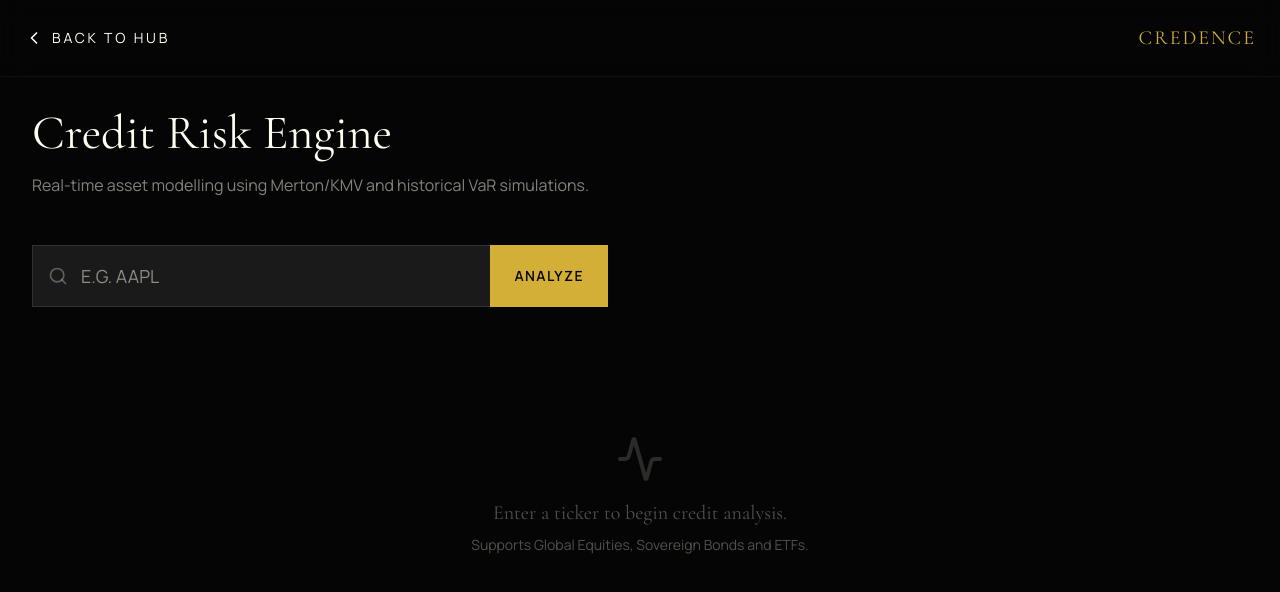
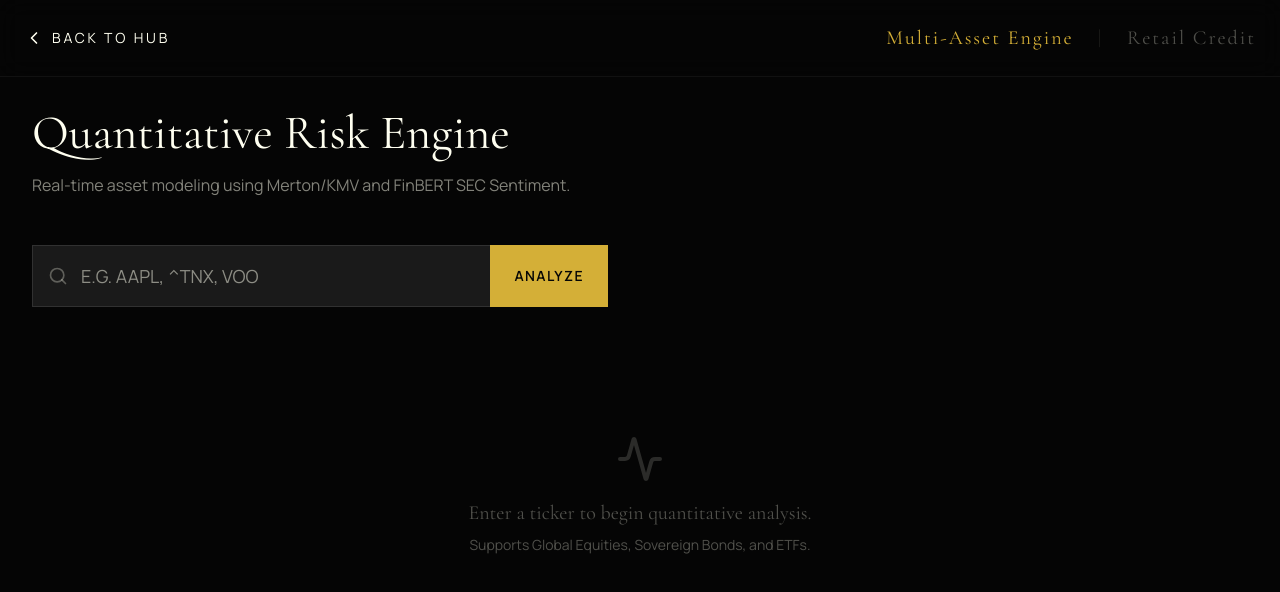
Before and after one commit to RSinha05/Credence-Merton, a React (Vite) app in the folder frontend/: page /dashboard in a window 1280 px wide. Shown: the top 592 px of the page. Built offline with nearby package versions, Linux system fonts and the light colour scheme.

Commit message:
feat: Add Retail Mortgage module to dashboard UI

```diff
--- a/frontend/src/Dashboard.jsx
+++ b/frontend/src/Dashboard.jsx
@@ -2,14 +2,43 @@ import React, { useState } from "react";
 import { Link } from "react-router-dom";
 import axios from "axios";
 import { motion, AnimatePresence } from "framer-motion";
-import { ChevronLeft, Search, Activity, BarChart3, Target, Shield, AlertTriangle } from "lucide-react";
+import { ChevronLeft, Search, Activity, BarChart3, Target, Shield, AlertTriangle, Home, DollarSign, Calculator, Layers } from "lucide-react";
 import { LineChart, Line, XAxis, YAxis, CartesianGrid, Tooltip, ResponsiveContainer } from "recharts";
 
 export default function Dashboard() {
+  const [activeTab, setActiveTab] = useState("multi-asset");
+
   const [ticker, setTicker] = useState("");
   const [loading, setLoading] = useState(false);
   const [result, setResult] = useState(null);
   const [error, setError] = useState(null);
+
+  // Retail State
+  const [retailForm, setRetailForm] = useState({
+    fico_score: 720, ltv: 80, dti: 35, loan_amount: 350000, interest_rate: 0.055, term_months: 360, months_seasoned: 12
+  });
+  const [retailResult, setRetailResult] = useState(null);
+  const [retailLoading, setRetailLoading] = useState(false);
+
+  const handleRetailChange = (e) => {
+    setRetailForm({ ...retailForm, [e.target.name]: parseFloat(e.target.value) });
+  };
+
+  const analyzeRetail = async (e) => {
+    e.preventDefault();
+    setRetailLoading(true);
+    setError(null);
+    setRetailResult(null);
+    try {
+      const payload = { loans: [{ loan_id: "L-001", ...retailForm }] };
+      const res = await axios.post(`http://127.0.0.1:8000/api/v1/risk/retail/portfolio`, payload);
+      setRetailResult(res.data);
+    } catch (err) {
+      setError(err.response?.data?.detail || "Failed to analyze retail loan.");
+    } finally {
+      setRetailLoading(false);
+    }
+  };
 
   const analyzeTicker = async (e) => {
     e.preventDefault();
@@ -27,12 +56,12 @@ export default function Dashboard() {
     }
   };
 
-  const renderContent = () => {
+  const renderMultiAsset = () => {
     if (!result) return (
       <div className="flex flex-col items-center justify-center h-full text-ivory/30 pt-20">
         <Activity size={48} className="mb-4 opacity-50" />
-        <p className="text-xl font-serif">Enter a ticker to begin credit analysis.</p>
-        <p className="text-sm mt-2">Supports Global Equities, Sovereign Bonds and ETFs.</p>
+        <p className="text-xl font-serif">Enter a ticker to begin quantitative analysis.</p>
+        <p className="text-sm mt-2">Supports Global Equities, Sovereign Bonds, and ETFs.</p>
       </div>
     );
 
@@ -45,7 +74,6 @@ export default function Dashboard() {
             <MetricCard title="Distance to Default (DD)" value={metrics.DD_rn?.toFixed(2)} icon={<Target />} color="text-emerald-400" />
             <MetricCard title="Prob. of Default (1Y)" value={`${(metrics.PD_rn * 100).toFixed(2)}%`} icon={<AlertTriangle />} color="text-red-400" />
             <MetricCard title="Asset Volatility" value={`${(metrics.sigma_V * 100).toFixed(2)}%`} icon={<Activity />} />
-            <MetricCard title="Market Cap" value={`$${(metrics.V_current / 1e9).toFixed(1)}B`} icon={<BarChart3 />} />
             <MetricCard title="FinBERT Sentiment" value={metrics.sentiment_score !== undefined ? metrics.sentiment_score.toFixed(2) : "N/A"} icon={<Activity />} color={metrics.sentiment_score < 0 ? "text-red-400" : "text-emerald-400"} />
           </div>
         </motion.div>
@@ -79,6 +107,72 @@ export default function Dashboard() {
     }
   };
 
+  const renderRetail = () => {
+    return (
+      <motion.div initial={{ opacity: 0, x: -20 }} animate={{ opacity: 1, x: 0 }} className="flex flex-col md:flex-row gap-12">
+        <div className="w-full md:w-1/3">
+          <h2 className="font-serif text-2xl mb-6 text-gold">Origination Inputs</h2>
+          <form onSubmit={analyzeRetail} className="space-y-4">
+            <div>
+              <label className="block text-xs uppercase tracking-widest text-ivory/50 mb-1">FICO Score</label>
+              <input type="number" name="fico_score" value={retailForm.fico_score} onChange={handleRetailChange} className="w-full bg-onyx-900 border border-white/10 p-3 text-ivory focus:border-gold outline-none" />
+            </div>
+            <div className="flex gap-4">
+              <div className="flex-1">
+                <label className="block text-xs uppercase tracking-widest text-ivory/50 mb-1">LTV (%)</label>
+                <input type="number" name="ltv" value={retailForm.ltv} onChange={handleRetailChange} className="w-full bg-onyx-900 border border-white/10 p-3 text-ivory focus:border-gold outline-none" />
+              </div>
+              <div className="flex-1">
+                <label className="block text-xs uppercase tracking-widest text-ivory/50 mb-1">DTI (%)</label>
+                <input type="number" name="dti" value={retailForm.dti} onChange={handleRetailChange} className="w-full bg-onyx-900 border border-white/10 p-3 text-ivory focus:border-gold outline-none" />
+              </div>
+            </div>
+            <div>
+              <label className="block text-xs uppercase tracking-widest text-ivory/50 mb-1">Loan Amount ($)</label>
+              <input type="number" name="loan_amount" value={retailForm.loan_amount} onChange={handleRetailChange} className="w-full bg-onyx-900 border border-white/10 p-3 text-ivory focus:border-gold outline-none" />
+            </div>
+            <div className="flex gap-4">
+              <div className="flex-1">
+                <label className="block text-xs uppercase tracking-widest text-ivory/50 mb-1">Rate (Dec)</label>
+                <input type="number" step="0.001" name="interest_rate" value={retailForm.interest_rate} onChange={handleRetailChange} className="w-full bg-onyx-900 border border-white/10 p-3 text-ivory focus:border-gold outline-none" />
+              </div>
+              <div className="flex-1">
+                <label className="block text-xs uppercase tracking-widest text-ivory/50 mb-1">Term (Mo)</label>
+                <input type="number" name="term_months" value={retailForm.term_months} onChange={handleRetailChange} className="w-full bg-onyx-900 border border-white/10 p-3 text-ivory focus:border-gold outline-none" />
+              </div>
+            </div>
+            <button type="submit" disabled={retailLoading} className="w-full bg-gold text-onyx-950 font-bold uppercase tracking-widest py-4 hover:bg-white transition-colors disabled:opacity-50 mt-4">
+              {retailLoading ? "Training ML / Analyzing..." : "Run Credit Check"}
+            </button>
+          </form>
+        </div>
+
+        <div className="w-full md:w-2/3">
+          {retailResult ? (
+            <motion.div initial={{ opacity: 0, y: 20 }} animate={{ opacity: 1, y: 0 }} className="space-y-6">
+              <h2 className="font-serif text-2xl text-ivory/90 mb-6">Credit Origination Risk (XGBoost)</h2>
+              <div className="grid grid-cols-2 gap-6">
+                <MetricCard title="Expected Loss (EL)" value={`$${retailResult.portfolio_expected_loss.toLocaleString(undefined, {maximumFractionDigits:2})}`} icon={<DollarSign />} color="text-red-400" />
+                <MetricCard title="Exposure at Default (EAD)" value={`$${retailResult.portfolio_total_ead.toLocaleString(undefined, {maximumFractionDigits:2})}`} icon={<Calculator />} />
+                <MetricCard title="Prob. of Default (PD)" value={`${(retailResult.loan_results[0].pd * 100).toFixed(2)}%`} icon={<AlertTriangle />} color="text-red-400" />
+                <MetricCard title="Loss Given Default (LGD)" value={`${(retailResult.loan_results[0].lgd * 100).toFixed(2)}%`} icon={<Layers />} color="text-gold" />
+              </div>
+              <div className="p-6 bg-onyx-900/50 border border-white/5 text-sm text-ivory/70 leading-relaxed">
+                <strong>Analysis:</strong> The Expected Loss is mathematically derived as PD × LGD × EAD. The Probability of Default and Loss Given Default are inferred dynamically using an XGBoost Classifier and Regressor trained on synthetic historic mortgage tapes.
+              </div>
+            </motion.div>
+          ) : (
+             <div className="flex flex-col items-center justify-center h-full text-ivory/30 border border-white/5 bg-onyx-900/20 p-12">
+               <Home size={48} className="mb-4 opacity-50" />
+               <p className="text-xl font-serif text-center">Retail Mortgage Module</p>
+               <p className="text-sm mt-2 text-center max-w-md">Input applicant credentials to calculate Expected Loss (EL) using our machine-learning derived credit models.</p>
+             </div>
+          )}
+        </div>
+      </motion.div>
+    );
+  };
+
   return (
     <div className="min-h-screen bg-onyx-950 text-ivory font-sans selection:bg-gold selection:text-onyx-950 flex flex-col">
       <nav className="border-b border-white/5 bg-onyx-950/80 backdrop-blur-md sticky top-0 z-50 p-6 flex justify-between items-center">
@@ -86,13 +180,21 @@ export default function Dashboard() {
           <ChevronLeft size={20} />
           <span className="text-sm tracking-[0.2em] uppercase">Back to Hub</span>
         </Link>
-        <div className="text-xl font-serif tracking-widest text-gold uppercase">Credence</div>
+        <div className="text-xl font-serif tracking-widest text-gold uppercase flex items-center gap-6">
+          <button onClick={() => setActiveTab('multi-asset')} className={`transition-colors ${activeTab === 'multi-asset' ? 'text-gold' : 'text-ivory/30 hover:text-ivory/60'}`}>Multi-Asset Engine</button>
+          <span className="text-ivory/10">|</span>
+          <button onClick={() => setActiveTab('retail')} className={`transition-colors ${activeTab === 'retail' ? 'text-gold' : 'text-ivory/30 hover:text-ivory/60'}`}>Retail Credit</button>
+        </div>
       </nav>
 
       <main className="flex-1 max-w-7xl w-full mx-auto p-8 flex flex-col">
+        <AnimatePresence mode="wait">
+          <motion.div key={activeTab} initial={{ opacity: 0, y: 10 }} animate={{ opacity: 1, y: 0 }} exit={{ opacity: 0, y: -10 }} transition={{ duration: 0.2 }}>
+            {activeTab === 'multi-asset' && (
+              <>
                 <div className="mb-12">
-          <h1 className="text-5xl font-serif mb-4">Credit Risk Engine</h1>
-          <p className="text-ivory/50">Real-time asset modelling using Merton/KMV and historical VaR simulations.</p>
+                  <h1 className="text-5xl font-serif mb-4">Quantitative Risk Engine</h1>
+                  <p className="text-ivory/50">Real-time asset modeling using Merton/KMV and FinBERT SEC Sentiment.</p>
                 </div>
 
                 <form onSubmit={analyzeTicker} className="relative max-w-xl mb-12">
@@ -102,7 +204,7 @@ export default function Dashboard() {
                   <input
                     type="text"
                     className="w-full bg-onyx-900 border border-white/10 rounded-none py-4 pl-12 pr-32 text-lg focus:outline-none focus:border-gold transition-colors text-ivory uppercase"
-            placeholder="E.G. AAPL"
+                    placeholder="E.G. AAPL, ^TNX, VOO"
                     value={ticker}
                     onChange={(e) => setTicker(e.target.value)}
                   />
@@ -115,17 +217,26 @@ export default function Dashboard() {
                   </button>
                 </form>
 
-        <AnimatePresence>
-          {error && (
-            <motion.div initial={{ opacity: 0 }} animate={{ opacity: 1 }} exit={{ opacity: 0 }} className="p-4 bg-red-900/20 border border-red-500/50 text-red-200 mb-8 max-w-xl">
-              {error}
-            </motion.div>
-          )}
-        </AnimatePresence>
+                {error && <div className="p-4 bg-red-900/20 border border-red-500/50 text-red-200 mb-8 max-w-xl">{error}</div>}
 
                 <div className="flex-1">
-          {renderContent()}
+                  {renderMultiAsset()}
                 </div>
+              </>
+            )}
+
+            {activeTab === 'retail' && (
+              <>
+                <div className="mb-12">
+                  <h1 className="text-5xl font-serif mb-4">Retail Credit Check</h1>
+                  <p className="text-ivory/50">Mortgage risk analysis using Expected Loss (EL) models.</p>
+                </div>
+                {error && <div className="p-4 bg-red-900/20 border border-red-500/50 text-red-200 mb-8 max-w-xl">{error}</div>}
+                {renderRetail()}
+              </>
+            )}
+          </motion.div>
+        </AnimatePresence>
       </main>
     </div>
   );
```
Lines whose indentation alone changed are shown as unchanged.
